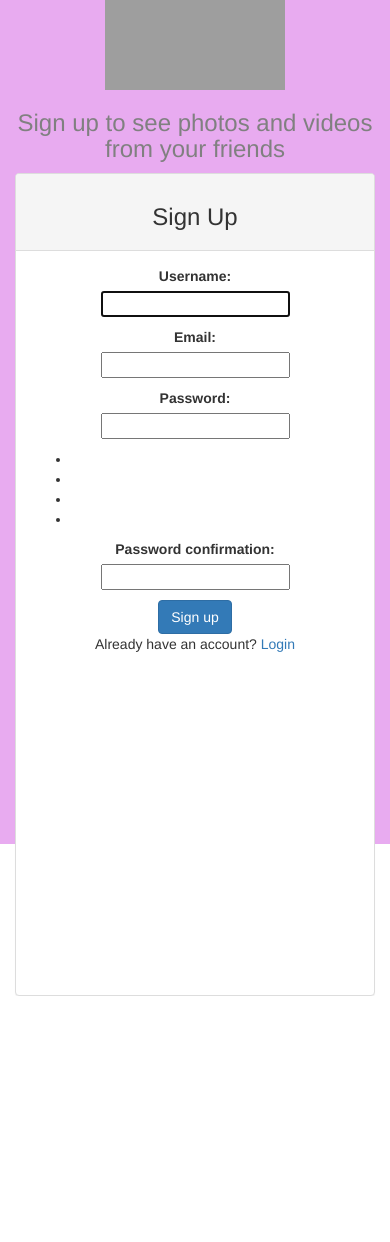
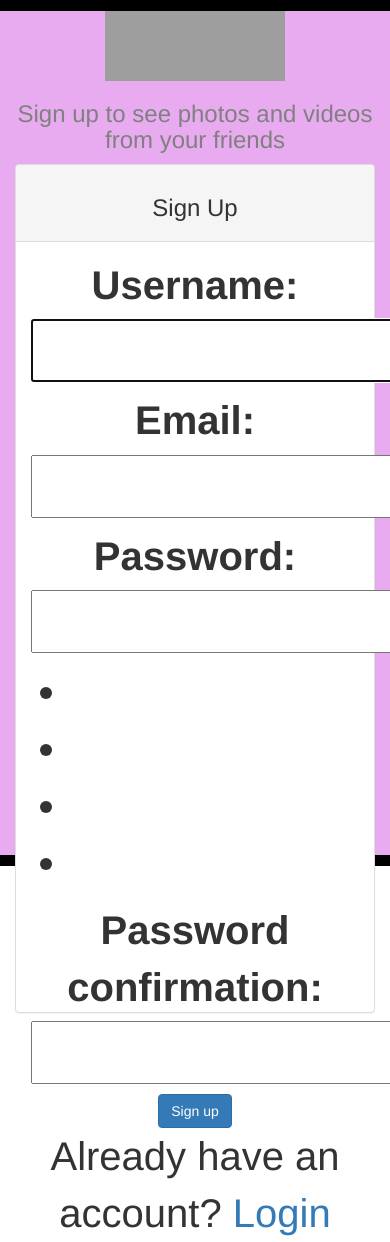
Before and after one commit to Jeffmusa/InstaBoom, a Django app: page /signup/ in a window 390 px wide; the page is wider, and only the part inside the window is pictured. Before the commit the page ends 996 px from the top of that part, so only its background shows below. Run offline with Django 3.2, Linux system fonts and the light colour scheme; some libraries are stand-ins or nearby versions; grey boxes are pictures that could not be loaded.

Commit message:
responsiveness

```diff
--- a/Insta/templates/registration/login.html
+++ b/Insta/templates/registration/login.html
@@ -7,7 +7,7 @@
     <div class="col-md-4 col-sm-4 col-lg-4 col-xs-4">
 
     </div>
-    <div class="col-md-4 col-sm-4 col-lg-4 col-xs-4" style="margin-top:40px">
+    <div class="col-md-4 col-sm-4 col-lg-4 col-xs-4" style="margin-top:10px">
       {% if form.errors %}
         <p> Password or Username is incorrect </p>
       {% endif %}
@@ -50,7 +50,9 @@
     width: 100%;
 
   }
-
+ .container{
+   font-size: 30px;
+ }
 }
 
 </style>
--- a/Insta/templates/signup.html
+++ b/Insta/templates/signup.html
@@ -8,10 +8,10 @@
 {% endblock %}
 
 {% block content %}
-<div class="container">
+<div class="container" style="background-color:rgb(0, 0, 0);">
 <div class="row">
-  <div class="text-center">
-  <div class="col-md-4 col-sm-4 col-lg-4 col-xs-4" style="background-color:rgb(232, 171, 240);padding-bottom:66px;">
+  <div class="col-md-5"></div>
+  <div class="col-md-4" style="background-color:rgb(232, 171, 240);margin-top: 10px;margin-bottom: 10px;">
       <div class="text-center">
           <img src="https://upload.wikimedia.org/wikipedia/commons/thumb/2/2a/Instagram_logo.svg/1200px-Instagram_logo.svg.png" alt="" height="8%" width="50%">
           <h3 style="color:grey;">Sign up to see photos and videos from your friends</h3>
@@ -44,8 +44,8 @@
 </div>
 </div>
 </div>
-</div>
-<div class="col-md-2 col-sm-2 col-lg-2 col-xs-2"></div>
+
+<div class="col-md-6"></div>
 
 
 <style>
@@ -53,6 +53,7 @@
     .col-md-4 {
       height:  100%;
       width: 100%;
+      margin-right: 100%;
 
 
 
@@ -61,7 +62,11 @@
       height: 700px;
     }
    img{
-     height: 90px;
+     height: 70px;
+   }
+
+   .container{
+     font-size: 40px;
    }
 
   }
```
